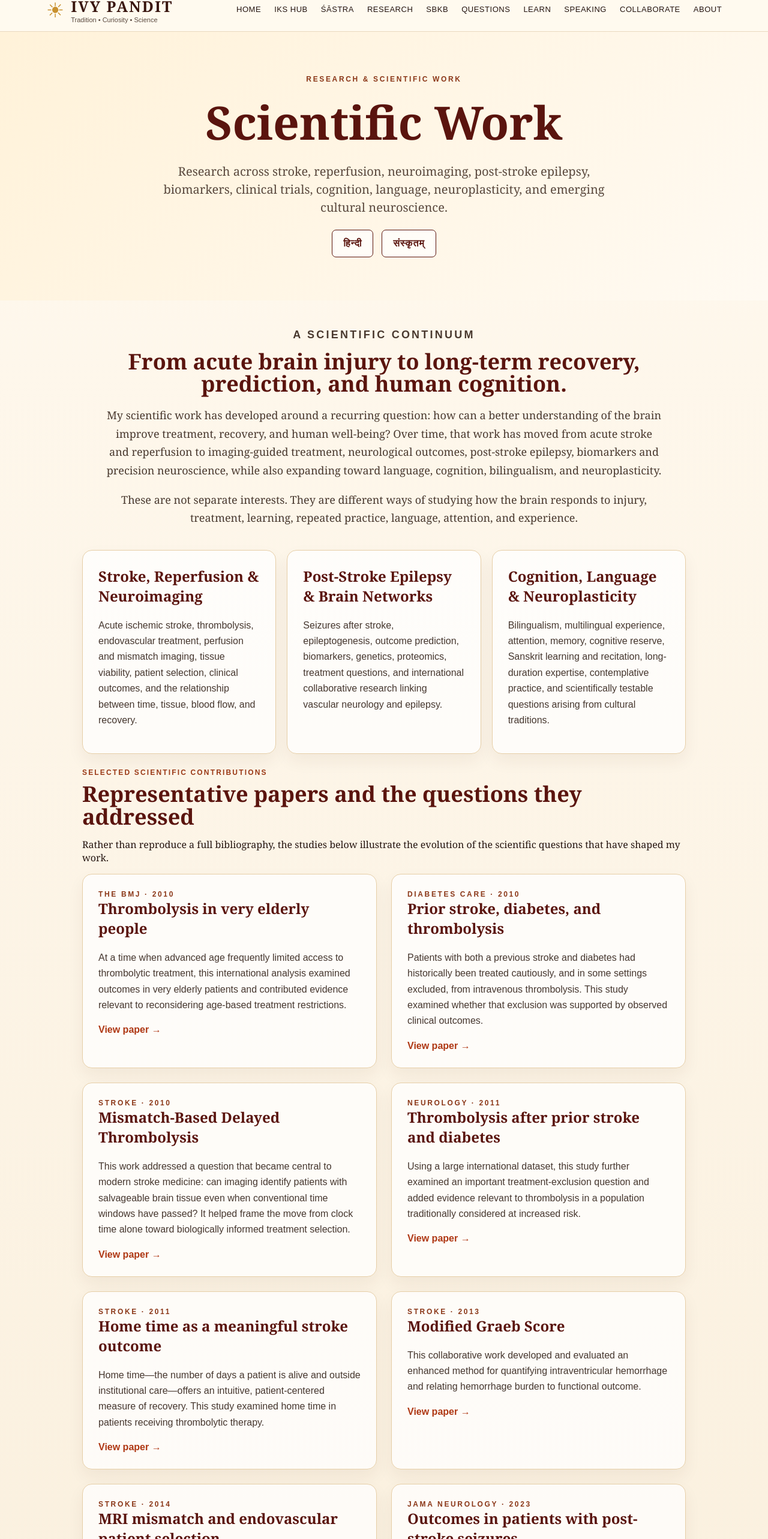
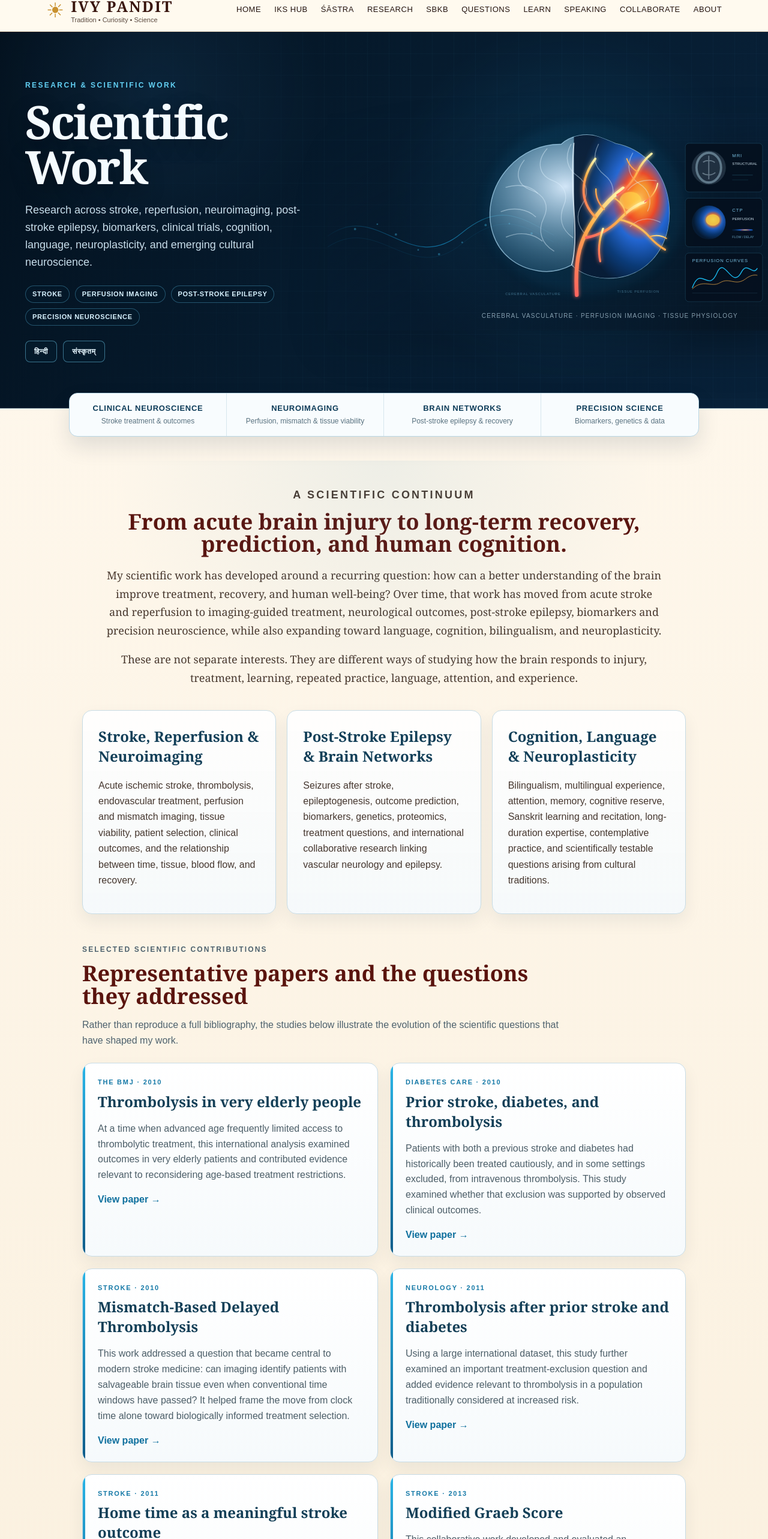
Before and after one commit to nishmishra/ivypandit-v2, a Next.js app: page /research in a window 1280 px wide. Shown: the part 53-2619 px from the top of the page at 60% size. Built offline with nearby package versions, Linux system fonts and the light colour scheme.

Commit message:
Give research page a distinct scientific brain imaging design

```diff
--- a/app/research/page.tsx
+++ b/app/research/page.tsx
@@ -1,18 +1,37 @@
 import Link from 'next/link';
+import styles from './research.module.css';
 
 export default function Research(){
   return <>
-    <section className="pageHero">
-      <div className="eyebrow">Research & Scientific Work</div>
-      <h1>Scientific Work</h1>
-      <p>Research across stroke, reperfusion, neuroimaging, post-stroke epilepsy, biomarkers, clinical trials, cognition, language, neuroplasticity, and emerging cultural neuroscience.</p>
-      <div className="buttons" style={{justifyContent:'center', marginTop:'22px'}}>
-        <Link className="btn secondary" href="/hi/research">हिन्दी</Link>
-        <Link className="btn secondary" href="/sa/research">संस्कृतम्</Link>
+    <section className={styles.researchHero}>
+      <div className={styles.heroInner}>
+        <div className={styles.heroCopy}>
+          <div className={styles.heroEyebrow}>Research & Scientific Work</div>
+          <h1>Scientific Work</h1>
+          <p className={styles.heroLead}>Research across stroke, reperfusion, neuroimaging, post-stroke epilepsy, biomarkers, clinical trials, cognition, language, neuroplasticity, and emerging cultural neuroscience.</p>
+          <div className={styles.heroTags}>
+            <span>Stroke</span><span>Perfusion Imaging</span><span>Post-Stroke Epilepsy</span><span>Precision Neuroscience</span>
+          </div>
+          <div className={styles.languageLinks}>
+            <Link href="/hi/research">हिन्दी</Link>
+            <Link href="/sa/research">संस्कृतम्</Link>
+          </div>
+        </div>
+        <div className={styles.heroArt}>
+          <img src="/images/research-brain-stroke-hero.svg" alt="Scientific illustration of cerebral vasculature, brain perfusion imaging, and stroke research" />
+          <p className={styles.heroCaption}>Cerebral vasculature · perfusion imaging · tissue physiology</p>
+        </div>
       </div>
     </section>
 
-    <main className="content">
+    <div className={styles.scienceBar} aria-label="Research domains">
+      <div><b>Clinical Neuroscience</b><span>Stroke treatment & outcomes</span></div>
+      <div><b>Neuroimaging</b><span>Perfusion, mismatch & tissue viability</span></div>
+      <div><b>Brain Networks</b><span>Post-stroke epilepsy & recovery</span></div>
+      <div><b>Precision Science</b><span>Biomarkers, genetics & data</span></div>
+    </div>
+
+    <main className={`content ${styles.researchContent}`}>
       <section className="manifesto">
         <p className="kicker">A scientific continuum</p>
         <h2 className="sectionTitle">From acute brain injury to long-term recovery, prediction, and human cognition.</h2>
@@ -20,7 +39,7 @@ export default function Research(){
         <p>These are not separate interests. They are different ways of studying how the brain responds to injury, treatment, learning, repeated practice, language, attention, and experience.</p>
       </section>
 
-      <div className="researchBands">
+      <div className={`${styles.bandWrap} researchBands`}>
         <section className="panel">
           <h2>Stroke, Reperfusion & Neuroimaging</h2>
           <p>Acute ischemic stroke, thrombolysis, endovascular treatment, perfusion and mismatch imaging, tissue viability, patient selection, clinical outcomes, and the relationship between time, tissue, blood flow, and recovery.</p>
@@ -35,70 +54,72 @@ export default function Research(){
         </section>
       </div>
 
-      <section>
-        <p className="kicker">Selected scientific contributions</p>
-        <h2 className="sectionTitle">Representative papers and the questions they addressed</h2>
-        <p>Rather than reproduce a full bibliography, the studies below illustrate the evolution of the scientific questions that have shaped my work.</p>
+      <section className={styles.publicationSection}>
+        <div className={styles.publicationIntro}>
+          <p className="kicker">Selected scientific contributions</p>
+          <h2 className="sectionTitle">Representative papers and the questions they addressed</h2>
+          <p>Rather than reproduce a full bibliography, the studies below illustrate the evolution of the scientific questions that have shaped my work.</p>
+        </div>
 
-        <div className="twoCol">
-          <section className="panel">
-            <div className="eyebrow">The BMJ · 2010</div>
+        <div className={styles.publicationGrid}>
+          <section className={styles.publicationCard}>
+            <div className={styles.journal}>The BMJ · 2010</div>
             <h2>Thrombolysis in very elderly people</h2>
             <p>At a time when advanced age frequently limited access to thrombolytic treatment, this international analysis examined outcomes in very elderly patients and contributed evidence relevant to reconsidering age-based treatment restrictions.</p>
             <a className="textLink" href="https://doi.org/10.1136/bmj.c6046" target="_blank" rel="noopener noreferrer">View paper →</a>
           </section>
 
-          <section className="panel">
-            <div className="eyebrow">Diabetes Care · 2010</div>
+          <section className={styles.publicationCard}>
+            <div className={styles.journal}>Diabetes Care · 2010</div>
             <h2>Prior stroke, diabetes, and thrombolysis</h2>
             <p>Patients with both a previous stroke and diabetes had historically been treated cautiously, and in some settings excluded, from intravenous thrombolysis. This study examined whether that exclusion was supported by observed clinical outcomes.</p>
             <a className="textLink" href="https://doi.org/10.2337/dc10-1125" target="_blank" rel="noopener noreferrer">View paper →</a>
           </section>
 
-          <section className="panel">
-            <div className="eyebrow">Stroke · 2010</div>
+          <section className={styles.publicationCard}>
+            <div className={styles.journal}>Stroke · 2010</div>
             <h2>Mismatch-Based Delayed Thrombolysis</h2>
             <p>This work addressed a question that became central to modern stroke medicine: can imaging identify patients with salvageable brain tissue even when conventional time windows have passed? It helped frame the move from clock time alone toward biologically informed treatment selection.</p>
             <a className="textLink" href="https://doi.org/10.1161/STROKEAHA.109.566869" target="_blank" rel="noopener noreferrer">View paper →</a>
           </section>
 
-          <section className="panel">
-            <div className="eyebrow">Neurology · 2011</div>
+          <section className={styles.publicationCard}>
+            <div className={styles.journal}>Neurology · 2011</div>
             <h2>Thrombolysis after prior stroke and diabetes</h2>
             <p>Using a large international dataset, this study further examined an important treatment-exclusion question and added evidence relevant to thrombolysis in a population traditionally considered at increased risk.</p>
             <a className="textLink" href="https://doi.org/10.1212/WNL.0b013e318238ee42" target="_blank" rel="noopener noreferrer">View paper →</a>
           </section>
 
-          <section className="panel">
-            <div className="eyebrow">Stroke · 2011</div>
+          <section className={styles.publicationCard}>
+            <div className={styles.journal}>Stroke · 2011</div>
             <h2>Home time as a meaningful stroke outcome</h2>
             <p>Home time—the number of days a patient is alive and outside institutional care—offers an intuitive, patient-centered measure of recovery. This study examined home time in patients receiving thrombolytic therapy.</p>
             <a className="textLink" href="https://doi.org/10.1161/STROKEAHA.110.601302" target="_blank" rel="noopener noreferrer">View paper →</a>
           </section>
 
-          <section className="panel">
-            <div className="eyebrow">Stroke · 2013</div>
+          <section className={styles.publicationCard}>
+            <div className={styles.journal}>Stroke · 2013</div>
             <h2>Modified Graeb Score</h2>
             <p>This collaborative work developed and evaluated an enhanced method for quantifying intraventricular hemorrhage and relating hemorrhage burden to functional outcome.</p>
             <a className="textLink" href="https://doi.org/10.1161/STROKEAHA.112.670653" target="_blank" rel="noopener noreferrer">View paper →</a>
           </section>
 
-          <section className="panel">
-            <div className="eyebrow">Stroke · 2014</div>
+          <section className={styles.publicationCard}>
+            <div className={styles.journal}>Stroke · 2014</div>
             <h2>MRI mismatch and endovascular patient selection</h2>
             <p>This study continued the investigation of how advanced imaging might distinguish patients more likely to benefit from endovascular reperfusion therapy.</p>
             <a className="textLink" href="https://doi.org/10.1161/STROKEAHA.114.004772" target="_blank" rel="noopener noreferrer">View paper →</a>
           </section>
 
-          <section className="panel">
-            <div className="eyebrow">JAMA Neurology · 2023</div>
+          <section className={styles.publicationCard}>
+            <div className={styles.journal}>JAMA Neurology · 2023</div>
             <h2>Outcomes in patients with post-stroke seizures</h2>
             <p>This international collaborative study examined the relationship between seizures after stroke and subsequent clinical outcomes, bringing together investigators across stroke and epilepsy. I served as senior and corresponding author.</p>
             <a className="textLink" href="https://doi.org/10.1001/jamaneurol.2023.3240" target="_blank" rel="noopener noreferrer">View paper →</a>
           </section>
 
-          <section className="panel">
-            <div className="eyebrow">Neurology · 2024</div>
+          <section className={styles.publicationCard}>
+            <div className={styles.journal}>Neurology · 2024</div>
             <h2>Pathophysiology, diagnosis, prognosis, and prevention of post-stroke epilepsy</h2>
             <p>This international review connected vascular neurology and epileptology to synthesize current understanding of why epilepsy develops after stroke, how risk can be recognized, and how future preventive strategies might be developed.</p>
             <a className="textLink" href="https://doi.org/10.1212/WNL.0000000000209450" target="_blank" rel="noopener noreferrer">View paper →</a>
@@ -106,7 +127,7 @@ export default function Research(){
         </div>
       </section>
 
-      <section className="panel">
+      <section className={`panel ${styles.trajectory}`}>
         <p className="kicker">Scientific trajectory</p>
         <h2>Questions that connect the work</h2>
         <div className="flowLine"><span>Who should receive treatment?</span><b>→</b><span>What tissue can still be saved?</span><b>→</b><span>How should recovery be measured?</span><b>→</b><span>Who develops chronic complications?</span><b>→</b><span>Can we predict or prevent them?</span></div>
```
